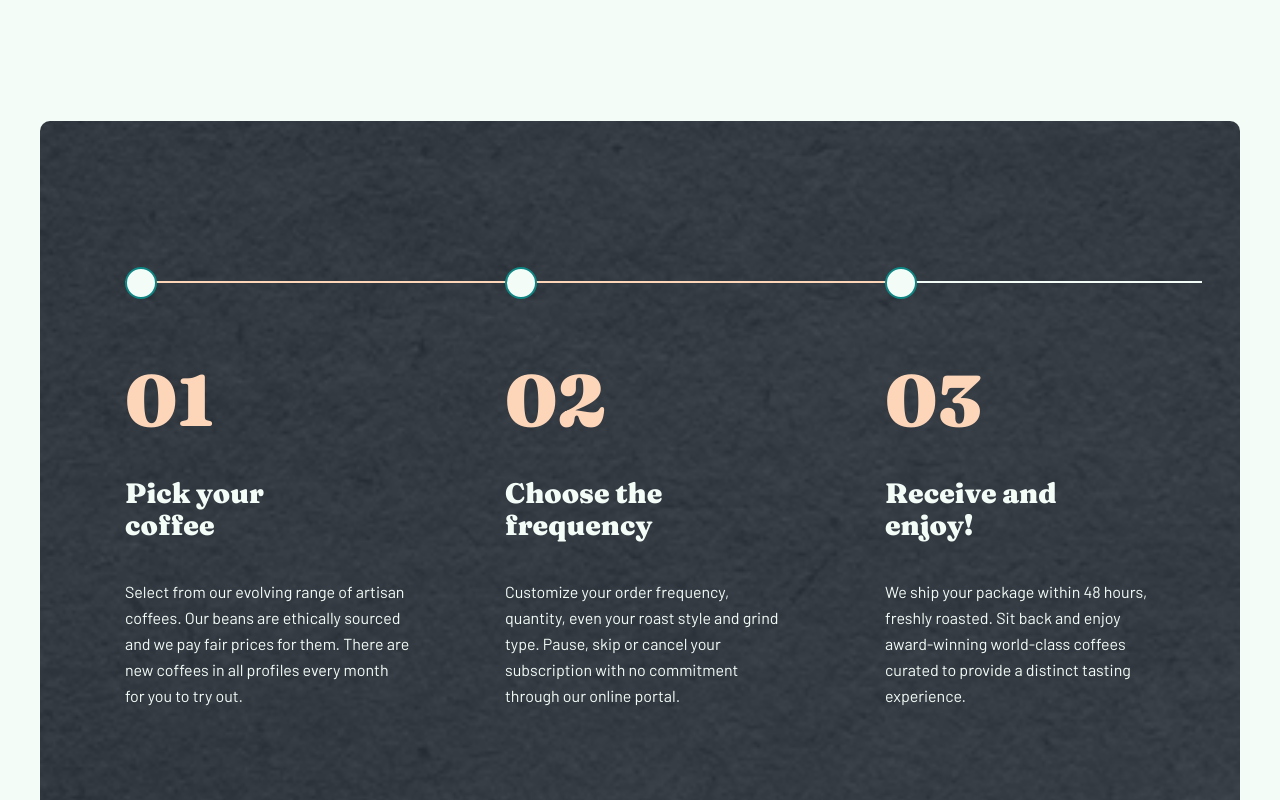
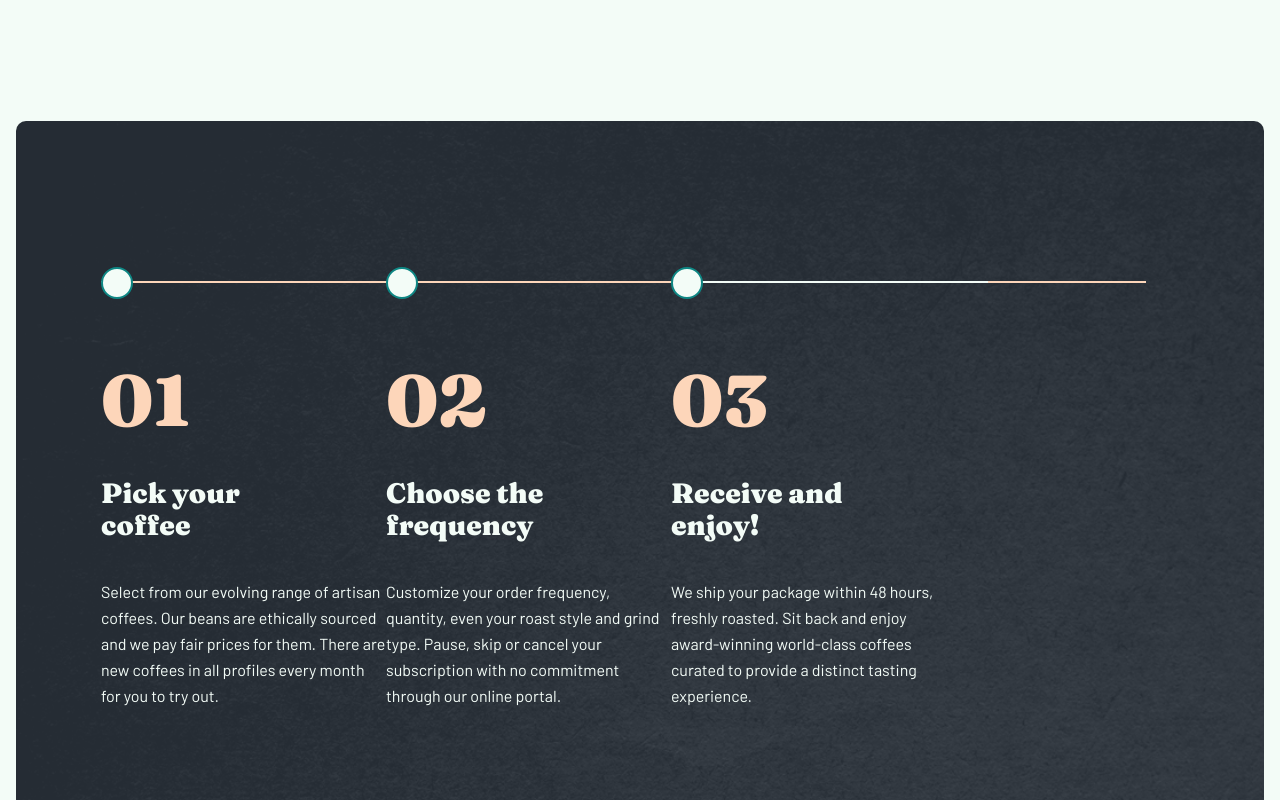
Before and after one commit to Andrparsons/coffeeroasters, a Next.js app: page /plan in a window 1280 px wide. Shown: the part 680-1480 px from the top of the page. Built offline with nearby package versions, Linux system fonts and the light colour scheme.

Commit message:
neg margins to step section - full width bg

```diff
--- a/components/Header/Header.module.css
+++ b/components/Header/Header.module.css
@@ -2,11 +2,11 @@
   display: flex;
   justify-content: space-between;
   align-items: center;
-  width: 100%;
+  width: calc(100% + 3rem);
   position: sticky;
   top: 0;
-  padding-top: 2rem;
-  padding-bottom: 2.5rem;
+  padding: 2rem 1.5rem 2.5rem 1.5rem;
+  margin-left: -1.5rem;
   background: var(--appBg);
   z-index: 2;
 }
@@ -58,9 +58,11 @@
 
 @media (min-width: 585px) {
   .header {
-    padding-top: 0;
-    padding-bottom: 0;
+    margin: 0;
+    padding: 0;
     position: relative;
+    margin: 0;
+    width: 100%;
   }
 
   .menuWrapper {
--- a/pages/plan.js
+++ b/pages/plan.js
@@ -25,6 +25,7 @@ export default function Plan() {
 
         <section className={styles.stepSection}>
           <div className={styles.steps}>
+            <hr className={styles.stepBorder} />
             <div className={styles.step}>
               <div className={styles.circle} />
               <div className={styles.stepNumber}>01</div>
--- a/styles/Plan.module.css
+++ b/styles/Plan.module.css
@@ -78,10 +78,16 @@
   background-image: url(/plan/mobile/bg-steps.png);
   background-repeat: no-repeat;
   background-size: cover;
-  background-position: bottom;
   border-radius: var(--radiusLarge);
   color: var(--lightCream);
   padding: 5rem 1.5rem;
+  margin-left: -1.5rem;
+  margin-right: -1.5rem;
+  position: relative;
+}
+
+.stepBorder {
+  display: none;
 }
 
 .stepSectionTitle {
@@ -122,20 +128,28 @@
 }
 
 @media (min-width: 550px) {
+  .stepSection {
+    background-image: url(/plan/tablet/bg-steps.png);
+  }
+
+  .stepBorder {
+    position: absolute;
+    width: calc(66% + 1.5rem);
+  }
+
   .steps {
     display: flex;
     border-top: 2px solid var(--stepBorder);
     position: relative;
     margin: 2.5rem 0;
     max-width: 1045px;
-    justify-content: space-between;
   }
 
   .step {
     margin-top: 0;
-    margin-right: 1.5rem;
     position: relative;
     max-width: 285px;
+    flex: 1 1 0px;
   }
 
   .step:last-child {
@@ -179,6 +193,7 @@
 @media (min-width: 900px) {
   .stepSection {
     padding-left: 5.3125rem;
+    background-image: url(/plan/desktop/bg-steps.png);
   }
 
   .steps {
```
